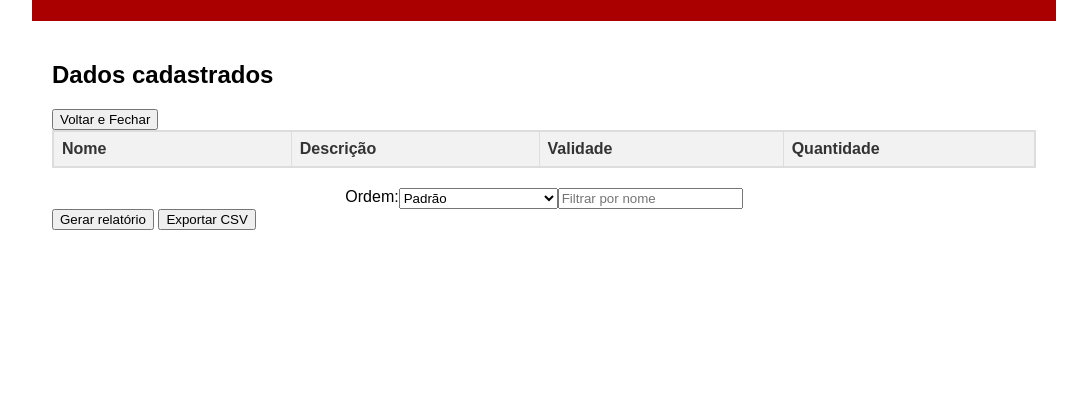
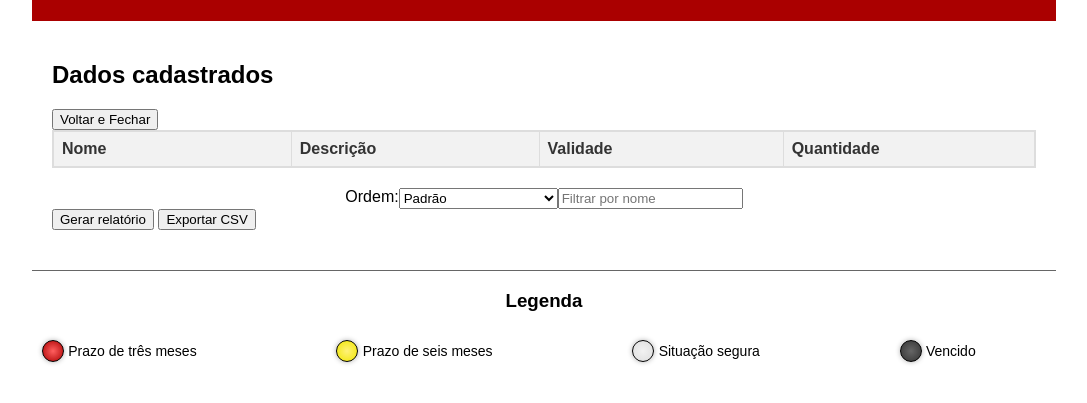
Before and after one commit to TiagoMuschopp/Win, a plain HTML site: page tabela.html in a window 1280 px wide. Shown: the part 99-502 px from the top of the page, without its empty margins (96-1183 px from the left). Drawn offline with Linux system fonts and the light colour scheme.

Commit message:
version 1.4

```diff
--- a/Styles/tabela.css
+++ b/Styles/tabela.css
@@ -63,3 +63,61 @@
         background-color: rgba(255, 255, 0, 0.615);
 
     }
+    .preto{
+        background-color: #333 !important;
+    }
+    .aviso{
+        animation: aviso 4s infinite;
+    }
+    @keyframes aviso {
+        0% { background-color:#ddd; color:#ff0000 }
+        50% { background-color: #ddd; color:#ffffff}
+        100% { background-color: #ddd; color:#ff0000  }
+    }
+    .footer{
+        margin-top: 20px;
+        border-top: 1px solid #666;
+        height: 200px;
+    }
+
+    .legend {
+        display: flex;
+        flex-direction: row;
+        justify-content: space-between; /* Alterado para flex-start para alinhar os itens no início */
+        padding: 10px; /* Adicionando um espaçamento interno */
+        border-radius: 10px; /* Arredondando as bordas */
+        align-items: center; /* Centralizando verticalmente */
+    }
+    .legend span{
+        position: relative;
+        right: 7%;
+    }
+
+    .circle {
+        border: 1px solid #000000;
+        border-radius: 50%; /* Use 50% para obter um círculo perfeito */
+        width: 20px; /* Reduzindo um pouco o tamanho dos círculos */
+        height: 20px; /* Reduzindo um pouco o tamanho dos círculos */
+        margin-right: 5px; /* Reduzindo o espaço entre os círculos e o texto */
+        box-shadow: 0 0 5px rgba(0, 0, 0, 0.3); /* Adicionando uma sombra sutil */
+    }
+
+    /* Adicionando gradientes para círculos para torná-los mais atraentes */
+    #red {
+        background: radial-gradient(circle, #ff5f5f, #aa0000);
+    }
+    #yellow {
+        background: radial-gradient(circle, #fff17a, #f0e600);
+    }
+    #white {
+        background: radial-gradient(circle, #f2f2f2, #ddd);
+    }
+    #black {
+        background: radial-gradient(circle, #666, #333);
+    }
+
+    /* Estilizando o texto */
+    .legend span {
+        font-family: Arial, sans-serif; /* Especificando uma fonte genérica */
+        font-size: 14px; /* Tamanho da fonte */
+    }
--- a/storage/tabela.js
+++ b/storage/tabela.js
@@ -26,24 +26,36 @@ document.addEventListener('DOMContentLoaded', () => {
             <td><button class="btn-excluir" data-id="${item.id}" data-index="${index}">Excluir</button></td>
             `;
 
-            let vld = new Date(item.validade);
-            let day = vld.getDate();
-            let month = vld.getMonth() + 1;
-            let year = vld.getFullYear();
+            let time = item.validade;
+            let partes = time.split('/');
+            let dia = parseInt(partes[0], 10);
+            let mes = parseInt(partes[1], 10) - 1; // Os meses em JavaScript são baseados em zero (janeiro = 0, fevereiro = 1, ...)
+            let ano = parseInt(partes[2], 10);
+            let tempo = new Date(ano, mes, dia);
 
             let today = new Date();
-            let time = new Date(`${year}-${day}-${month}`);
 
-            let calc = Math.abs(time - today); // Diferença em milissegundos
+
+            let calc = Math.abs(tempo - today); // Diferença em milissegundos
 
             let dias = calc / (1000 * 60 * 60 * 24); // Convertendo milissegundos para dias
             let arred = Math.ceil(dias);
 
+            let atual = new Date().getFullYear();
+            let mual = new Date().getMonth();
+            let dual = new Date().getDay();
+
             if (arred < 90) { // Menor que 3 meses (90 dias)
                 newRow.classList.add('vermelho');
-            } else if (arred < 180) { // Menor que 6 meses (180 dias)
-                console.log("Seis meses");
+            } else if (arred > 90 && arred < 180) { // Menor que 6 meses (180 dias)
                 newRow.classList.add('amarelo');
+            }
+            if (ano < atual || mes < mual && ano == atual){
+                newRow.classList.add('preto');
+            }
+             if(arred < 4){
+                console.log("dias")
+                newRow.classList.add('aviso');
             }
 
 
--- a/tabela.html
+++ b/tabela.html
@@ -40,7 +40,21 @@
                 <button id="exportar-csv">Exportar CSV</button>
             </div>
         </main>
-        <footer class="footer"></footer>
+
+        <footer class="footer">
+            <label style="text-align: center;"><h3>Legenda</h3></label>
+            <div class="legend">
+                <div class='circle' id="red"></div>
+                <span>Prazo de três meses</span>
+                <div class='circle' id="yellow"></div>
+                <span>Prazo de seis meses</span>
+                <div class='circle' id="white"></div>
+                <span>Situação segura</span>
+                <div class='circle' id="black"></div>
+                <span>Vencido</span>
+            </div>
+        </footer>
+
     </div>
 
     <script src="storage/tabela.js"></script>
```
